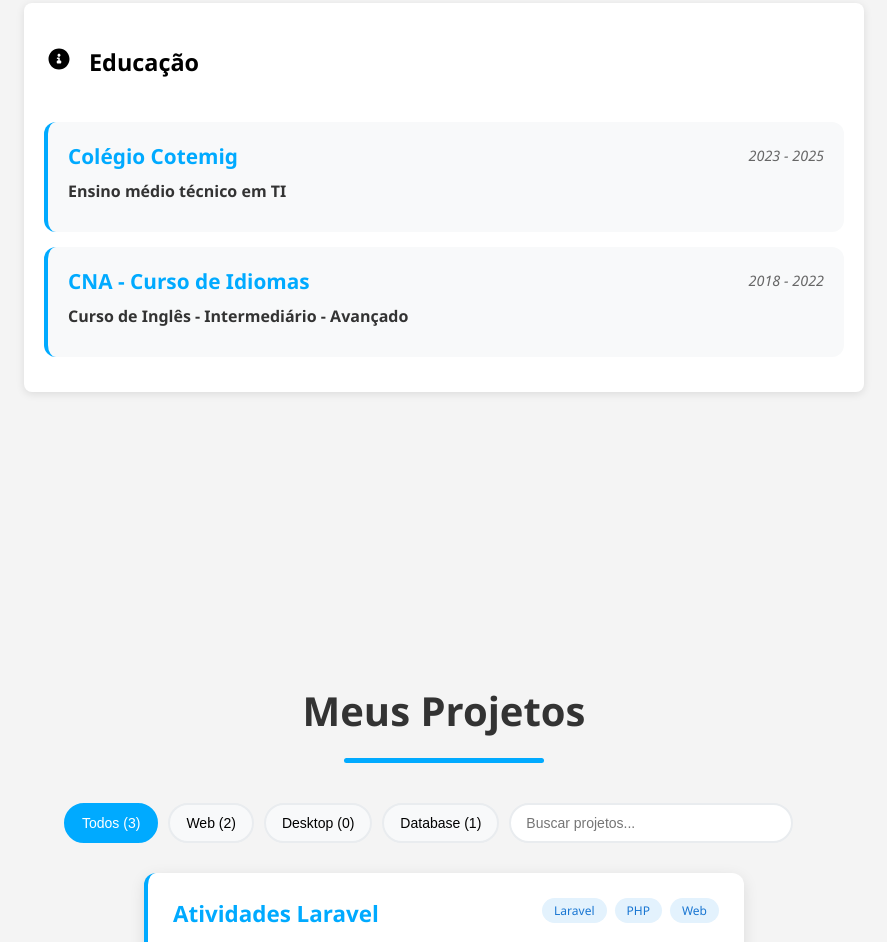
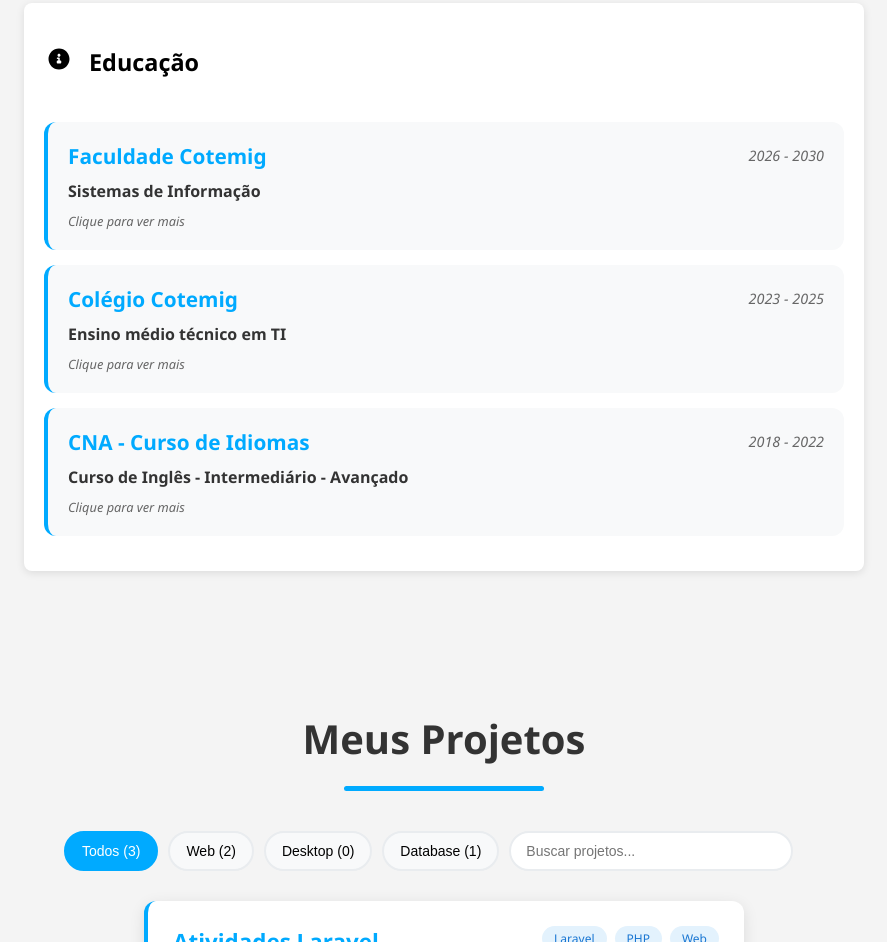
Before and after one commit to Basrodrigues07/Portifolio, a plain HTML site: page index.html in a window 1280 px wide. Shown: the part 1539-2481 px from the top of the page, without its empty margins (196-1083 px from the left). Drawn offline with Linux system fonts and the light colour scheme.

Commit message:
Adicionado o clique em ver mais

```diff
--- a/css/index.css
+++ b/css/index.css
@@ -753,6 +753,18 @@
     margin-bottom: 10px;
 }
 
+.click-hint {
+    color: #666;
+    font-size: 0.8rem;
+    font-style: italic;
+    margin-top: 5px;
+    display: block;
+}
+
+.item-formacao.expandido .click-hint {
+    display: none;
+}
+
 .cabecalho-formacao h2 {
     color: #00aaff;
     margin: 0;
--- a/index.html
+++ b/index.html
@@ -122,10 +122,23 @@
             <div class="lista-formacao">
                 <div class="item-formacao" onclick="expandirFormacao(this)">
                     <div class="cabecalho-formacao">
+                        <h2>Faculdade Cotemig</h2>
+                        <span class="duracao-formacao">2026 - 2030</span>
+                    </div>
+                    <span class="grau-formacao">Sistemas de Informação</span>
+                    <small class="click-hint">Clique para ver mais</small>
+                    <div class="descricao-formacao">
+                        <p>Bacharelado focado em desenvolvimento de software, análise de sistemas, banco de dados e redes. Aprendizado de linguagens de programação como Java, Python, C# e frameworks web. Desenvolvimento de projetos práticos e participação em estágios na área de TI.</p>
+                    </div>
+                </div>
+
+                <div class="item-formacao" onclick="expandirFormacao(this)">
+                    <div class="cabecalho-formacao">
                         <h2>Colégio Cotemig</h2>
                         <span class="duracao-formacao">2023 - 2025</span>
                     </div>
                     <span class="grau-formacao">Ensino médio técnico em TI</span>
+                    <small class="click-hint">Clique para ver mais</small>
                     <div class="descricao-formacao">
                         <p>Curso técnico integrado ao ensino médio com foco em Tecnologia da Informação. Aprendizado de programação, desenvolvimento web, banco de dados, redes e suporte técnico. Desenvolvimento de projetos práticos utilizando linguagens como C#, PHP, JavaScript e MySQL.</p>
                     </div>
@@ -137,6 +150,7 @@
                         <span class="duracao-formacao">2018 - 2022</span>
                     </div>
                     <span class="grau-formacao">Curso de Inglês - Intermediário - Avançado</span>
+                    <small class="click-hint">Clique para ver mais</small>
                     <div class="descricao-formacao">
                         <p>Curso completo de inglês com foco em conversação, gramática e vocabulário técnico. Desenvolvimento de habilidades de comunicação oral e escrita, preparação para certificações internacionais e inglês técnico para área de tecnologia.</p>
                     </div>
```
